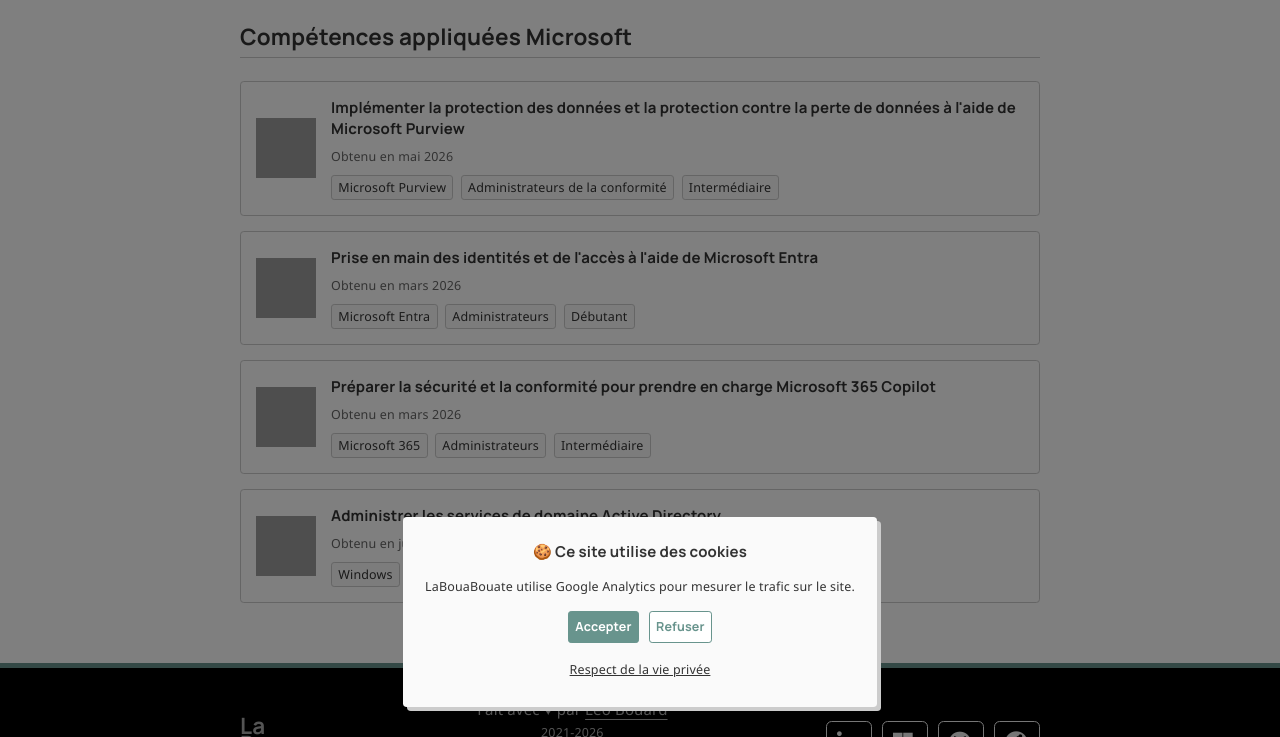
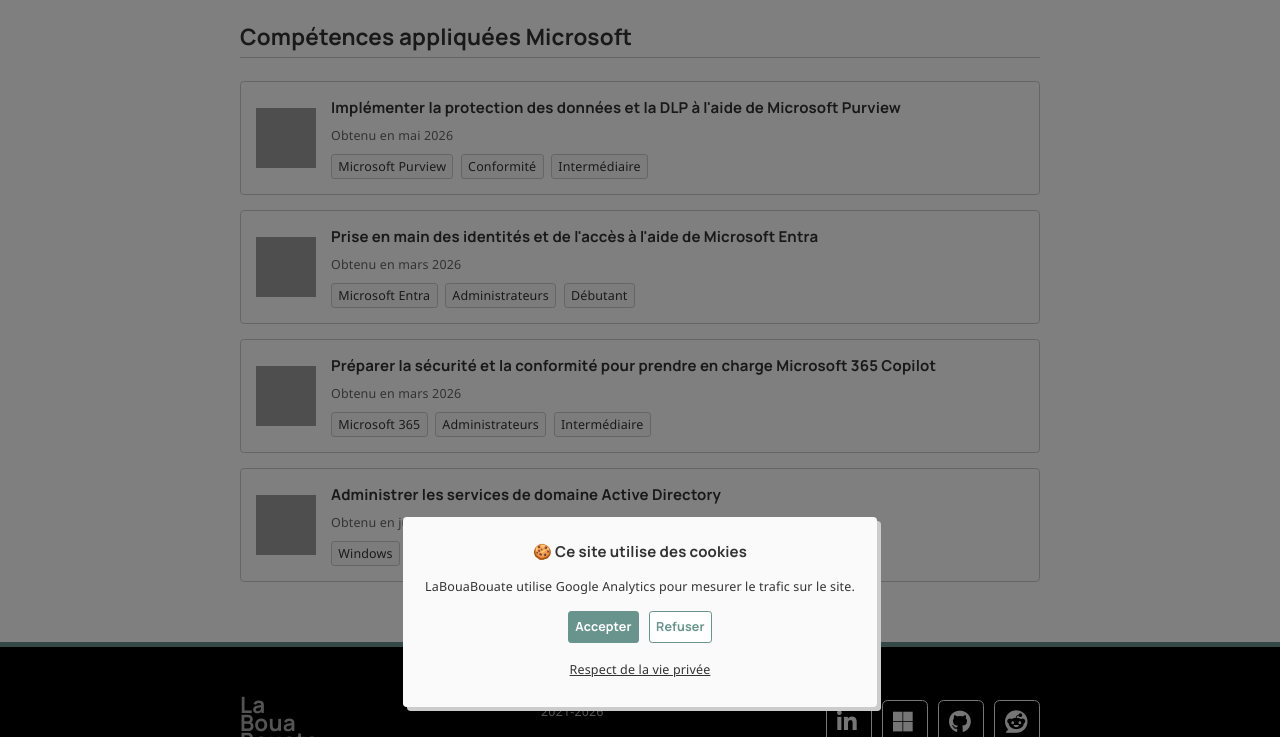
Before and after one commit to leobouard/leobouard.github.io, a Jekyll site: the page built from _pages/certificates.html, in a window 1280 px wide and 900 px high, scrolled down 1050 px, cut to the strip 163-900 px from the top of the window. Built offline with Jekyll 4.4.1, drawn with Linux system fonts in a browser that asks for light colours; nearby versions of some CDN libraries; some web fonts are replaced; grey boxes are pictures that could not be loaded.

Commit message:
Update applied-skills.json

```diff
--- a/_data/applied-skills.json
+++ b/_data/applied-skills.json
@@ -1,7 +1,7 @@
 [
     {
-        "name": "Implémenter la protection des données et la protection contre la perte de données à l'aide de Microsoft Purview",
-        "tags": ["Microsoft Purview", "Administrateurs de la conformité", "Intermédiaire"],
+        "name": "Implémenter la protection des données et la DLP à l'aide de Microsoft Purview",
+        "tags": ["Microsoft Purview", "Conformité", "Intermédiaire"],
         "date": "mai 2026",
         "url": "https://learn.microsoft.com/api/credentials/share/fr-fr/leo-bouard/F0C72924A3CC7A1D?sharingId=F97A0011A58C57B8"
     },
```
